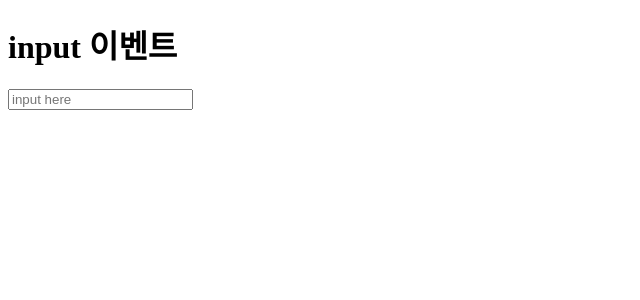
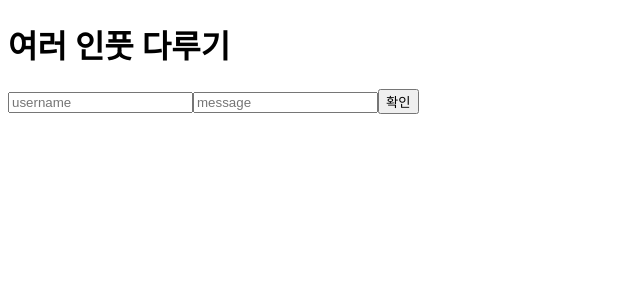
Before and after one commit to Bhanjo/React_study, a React (Create React App) app in the folder book_react/: page / in a window 1280 px wide. Shown: the top 300 px of the page, without its empty margins (0-640 px from the left). Built offline with nearby package versions, Linux system fonts and the light colour scheme.

Commit message:
추가: 여러 input 다루기 연습

```diff
--- a/book_react/src/App.js
+++ b/book_react/src/App.js
@@ -1,4 +1,5 @@
-import InputChangeEvent from './components/InputChangeEvent';
+import MultiInputEvent from './components/MultiInputEvent';
+// import InputChangeEvent from './components/InputChangeEvent';
 // import CounterContainer from './container/CounterContainer';
 // import TodosContainer from './container/TodosContainer';
 
@@ -10,7 +11,8 @@ const App = () => {
         //     <TodosContainer />
         // </div>
         <div>
-            <InputChangeEvent />
+            {/* <InputChangeEvent /> */}
+            <MultiInputEvent />
         </div>
     );
 };
--- /dev/null
+++ b/book_react/src/components/MultiInputEvent.js
@@ -0,0 +1,47 @@
+import { useState } from "react";
+
+const MultiInputEvent = () => {
+  const [form, setForm] = useState({
+    username: "",
+    message: "",
+  });
+  const {username, message} = form;
+
+  const onChange = (e) => {
+    const nextForm = {
+      ...form, // 기존 form 복사
+      [e.target.name]: e.target.value,
+    };
+    setForm(nextForm);
+  };
+
+  const onClick = () => {
+    alert(`${username}: ${message}`);
+    setForm({
+      username: "",
+      message: "",
+    });
+  };
+
+  return (
+    <>
+      <h1>여러 인풋 다루기</h1>
+      <input
+        type="text"
+        placeholder="username"
+        name="username"
+        value={username}
+        onChange={onChange}
+      />
+      <input
+        type="text"
+        placeholder="message"
+        name="message"
+        value={message}
+        onChange={onChange}
+      />
+      <button onClick={onClick}>확인</button>
+    </>
+  );
+};
+export default MultiInputEvent;
```
